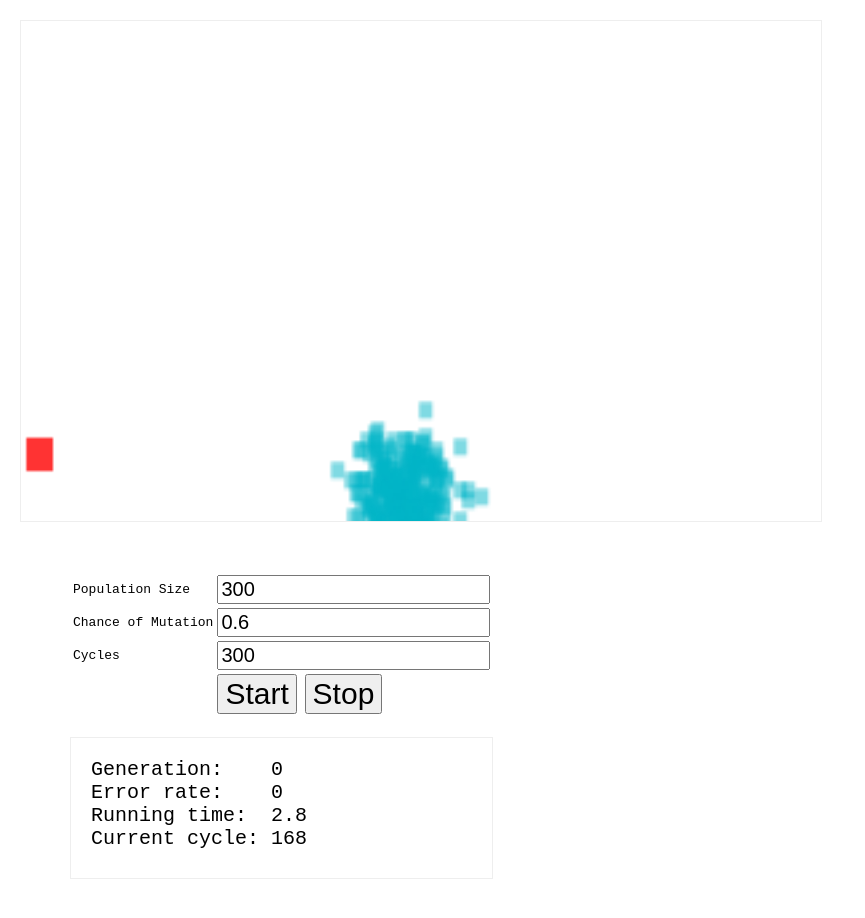
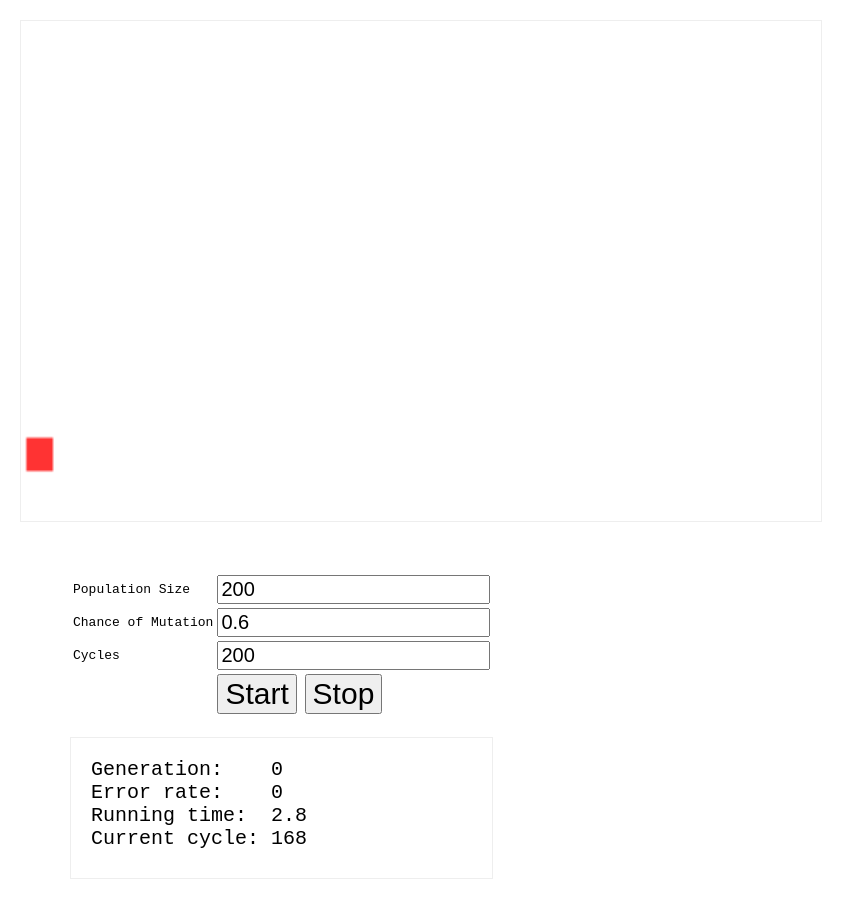
Before and after one commit to liamgriffiths/geneticjs, a website: page examples/rockets/index.html in a window 1280 px wide. Both pictures are taken after a click on the button "Start". Shown: the whole page, without its empty margins (0-865 px from the left). Drawn offline with nearby package versions, Linux system fonts and the light colour scheme.

Commit message:
rockets demo ui, collision with target function'

```diff
--- a/examples/rockets/index.html
+++ b/examples/rockets/index.html
@@ -42,7 +42,7 @@
       <table>
         <tr>
           <td>Population Size</td>
-          <td><input name="populationSize" value="300"></td>
+          <td><input name="populationSize" value="200"></td>
         </tr>
         <tr>
           <td>Chance of Mutation</td>
@@ -50,7 +50,7 @@
         </tr>
         <tr>
           <td>Cycles</td>
-          <td><input name="cycles" value="300"></td>
+          <td><input name="cycles" value="200"></td>
         </tr>
         <tr>
           <td></td>
--- a/examples/rockets/rockets.js
+++ b/examples/rockets/rockets.js
@@ -6,12 +6,14 @@ var currentCycle = 0;
 
 // modify 'Being' object to add some Rocket specific properties
 Being.prototype.position = {x: 0, y: 0}; // set starting position
-Being.prototype.velocity = 0.01; // set velocity
+Being.prototype.velocity = 0.007; // set velocity
 Being.prototype.color = Math.floor(Math.random() * 155) + 100;
 Being.prototype.live = true;
+Being.prototype.finished = false;
 Being.prototype.age = 0;
+Being.prototype.size = 5;
 Being.prototype.update = function () {
-  if(this.live){
+  if(this.live && this.finished === false){
     var direction = this.dna[currentCycle];
     // apply direction vector
     this.position = {x: this.position.x + direction.x,
@@ -19,47 +21,65 @@ Being.prototype.update = function () {
     // apply velocity vector
     this.position = {x: this.position.x + this.velocity * this.age,
                      y: this.position.y + this.velocity * this.age};
+
+
+    if(checkCollision(this, target)) this.finished = true;
   }
   this.age++;
 };
 Being.prototype.draw = function () {
   context.fillStyle = "rgba(0, "+this.color+", 200, 0.5)";
-  context.fillRect(this.position.x, this.position.y, 5, 5);
+  context.fillRect(this.position.x, this.position.y, this.size, this.size);
 };
 
 // dna is comprised on random {x, y} vectors to represent the direction
 var seedFn = function () {
   var randomDNA = [];
   for(var i = 0; i < cycles; i++){
-    randomDNA.push({x: Math.round((Math.random() * 2) - 1),
-                    y: Math.round((Math.random() * 2) - 1)});
+    var randX = Math.round((Math.random() * 2) - 1);
+    var randY = Math.round((Math.random() * 2) - 1);
+    randomDNA.push({x: randX, y: randY});
   }
   return randomDNA;
 };
 
 var fitnessFn = function (rocket, target) {
-  var xd = Math.abs(target.x - rocket.position.x);
-  var yd = Math.abs(target.y - rocket.position.y);
-  console.log(rocket.position.x, rocket.position.y);
-  console.log(xd, yd);
-  return xd + yd;
+  var dist = Math.abs(target.x - rocket.position.x) + Math.abs(target.y - rocket.position.y);
+  return Math.sqrt(dist);
 };
 
 var mutationFn = function (dna) {
   var dnaToMutate = Math.floor(Math.random() * dna.length);
-  dna[dnaToMutate] = Math.floor(Math.random() * 20);
+  dna[dnaToMutate] = {x: Math.round((Math.random() * 2) - 1),
+                      y: Math.round((Math.random() * 2) - 1)};
   return dna;
 };
 
-var clearCanvas = function () {
+function clearCanvas () {
   canvas.width = canvas.width;
-};
+}
+
+function checkCollision (a, b) {
+  // needs some work
+  var x = a.position.x;
+  var y = a.position.y;
+
+  if(x > b.x && x < b.x + b.size &&
+     y > b.y && y < b.y + b.size){
+       return true;
+  }
+  return false;
+}
 
 $(function() {
   canvas = document.getElementById('output');
   context = canvas.getContext('2d');
+  // set target and origin to random spots on map
   target = {x: Math.floor(Math.random() * canvas.width),
-            y: Math.floor(Math.random() * canvas.height)};
+            y: Math.floor(Math.random() * canvas.height),
+            size: 10};
+  Being.prototype.position = {x: Math.floor(Math.random() * canvas.width),
+                              y: Math.floor(Math.random() * canvas.height)};
   drawTarget();
 
   function setup() {
@@ -75,7 +95,7 @@ $(function() {
     drawTarget();
 
     $('#progress').text("Generation:    " + geneticDemo.generation + "\n" +
-                        "Error rate:    " + geneticDemo.avgError + "\n" +
+                        "Error rate:    " + (geneticDemo.avgError/100) + "\n" +
                         "Running time:  " + (((new Date()).getTime() - timeStart) / 1000) + "\n" +
                         "Current cycle: " + currentCycle);
   }
@@ -107,7 +127,7 @@ $(function() {
 
   function drawTarget() {
     context.fillStyle = "rgba(255, 0, 0, 0.8)";
-    context.fillRect(target.x, target.y, 10, 10);
+    context.fillRect(target.x, target.y, target.size, target.size);
   }
 
   // User interface
```
